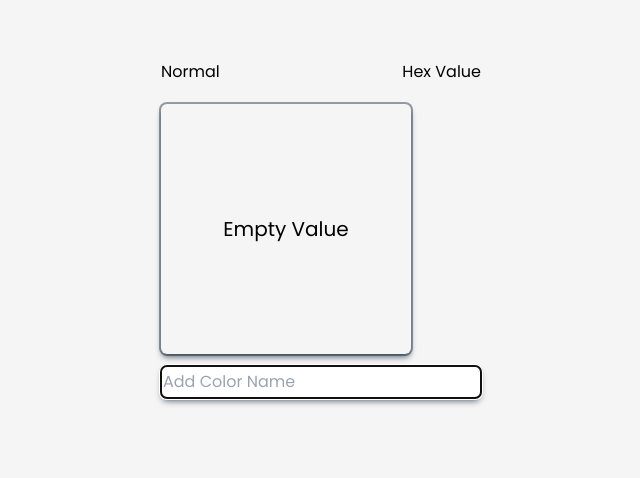
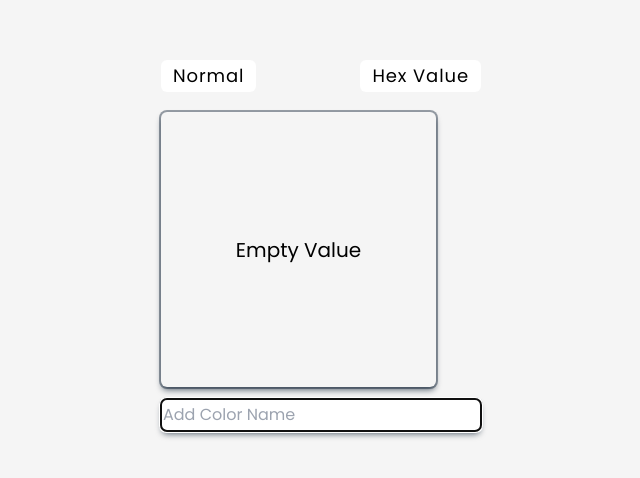
Before and after one commit to kawojue/show-text-color, a React (Vite) app: page / in a window 1280 px wide. Shown: the top 478 px of the page, without its empty margins (319-959 px from the left). Built offline with nearby package versions, Linux system fonts and the light colour scheme.

Commit message:
More styling

```diff
--- a/src/index.css
+++ b/src/index.css
@@ -11,6 +11,10 @@ body {
   @apply flex flex-col gap-3 mt-10;
 }
 
+.btn {
+  @apply rounded-md px-3 py-0.5 bg-white text-lg tracking-wider;
+}
+
 .displayBox,
 input {
   @apply rounded-md;
@@ -20,5 +24,5 @@ input {
 }
 
 .displayBox {
-  @apply w-[250px] h-[250px] flex flex-col gap-2 items-center justify-center;
+  @apply w-[275px] h-[275px] flex flex-col gap-2 items-center justify-center text-center;
 }
```
